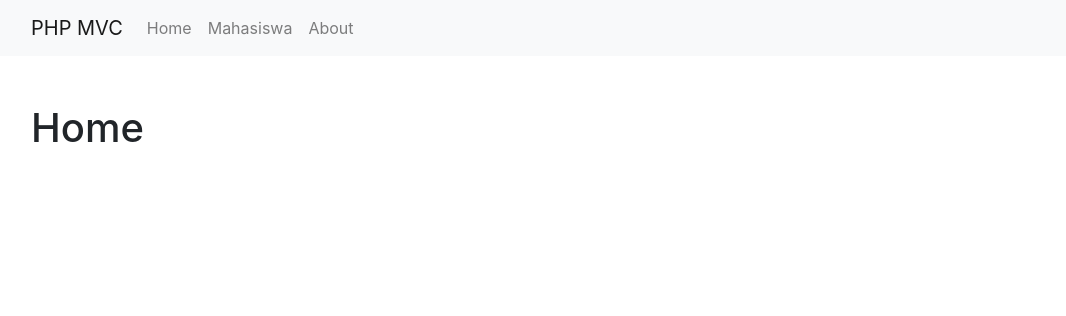
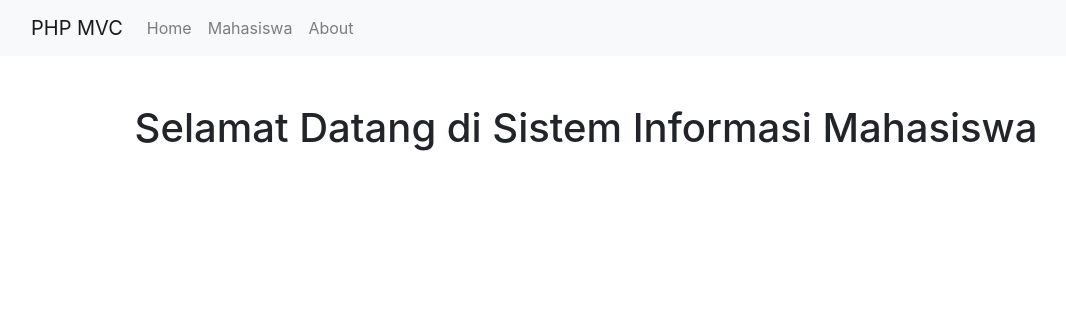
Before and after one commit to fachri-amin/simple-php-mvc, a PHP site: the page made by app/views/home/index.php in a window 1280 px wide. Shown: the top 316 px of the page, without its empty margins (54-1120 px from the left). Run offline with PHP 8.4, Linux system fonts and the light colour scheme; the template is opened without the code that fills it: most values are stand-ins (such as "Sample title", 1, 10 or a date in 2020); some libraries are stand-ins or nearby versions.

Commit message:
mahasiswa and home index views minor update

```diff
--- a/app/views/home/index.php
+++ b/app/views/home/index.php
@@ -1 +1,3 @@
-<h1>Home</h1>
+<div class="content-wrapper text-center">
+    <h1>Selamat Datang di Sistem Informasi Mahasiswa</h1>
+</div>
--- a/app/views/mahasiswa/index.php
+++ b/app/views/mahasiswa/index.php
@@ -48,9 +48,9 @@
         </table>
     </div>
     <div>
-    <button type="button" class="btn btn-primary" data-toggle="modal" data-target="#formModal">
-        Tambah data mahasiswa
-    </button>
+        <button type="button" class="btn btn-primary" data-toggle="modal" data-target="#formModal">
+            Tambah data mahasiswa
+        </button>
     </div>
 </div>
 
```
